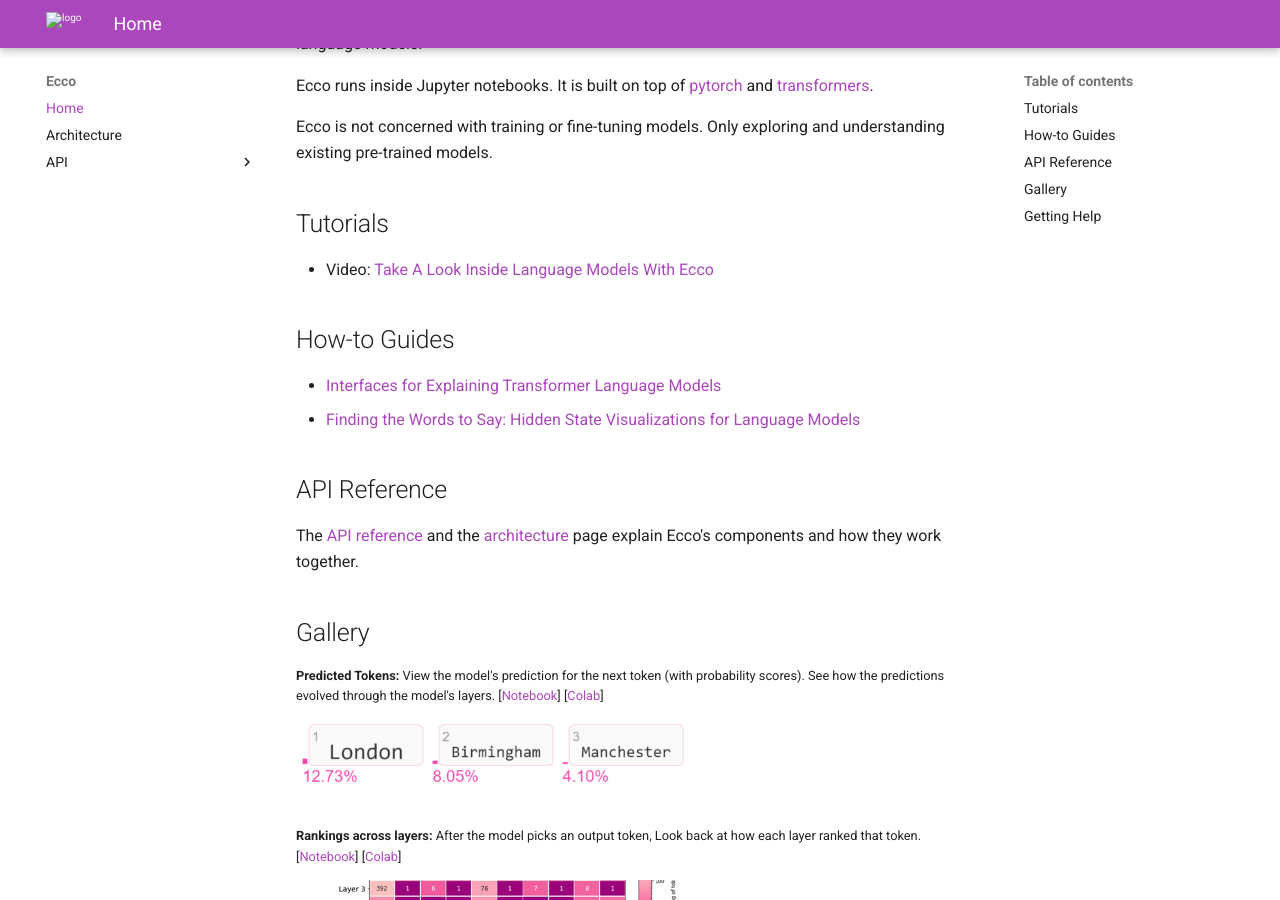
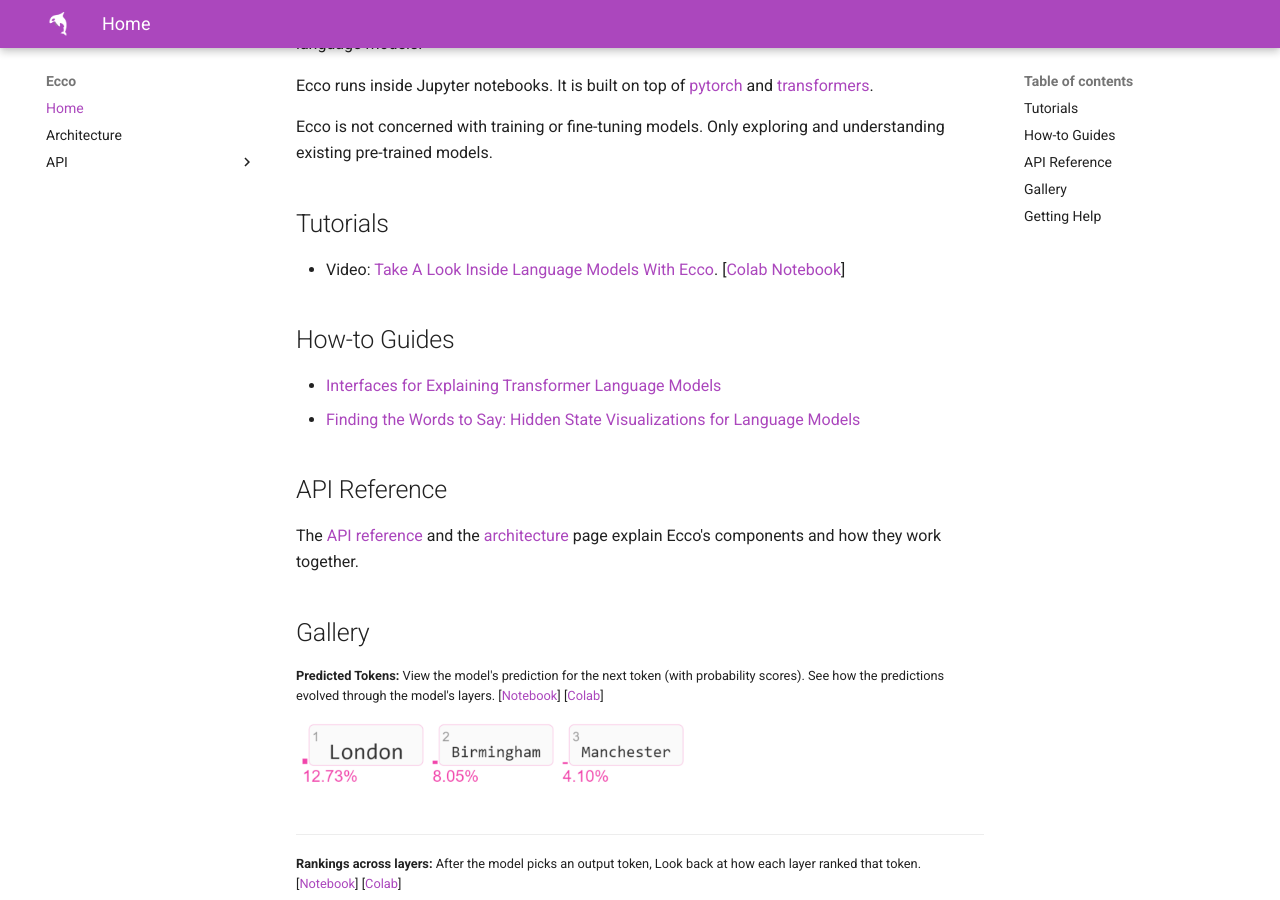
Before and after one commit to jalammar/ecco, an MkDocs documentation site: the page built from docs/index.md, in a window 1280 px wide and 900 px high, scrolled down 318 px. Built offline with MkDocs 1.6.1 and Material for MkDocs 9.7.7, drawn with Linux system fonts in a browser that asks for light colours.

Commit message:
- Adding images to docs - Adding notebook links

```diff
--- a/docs/index.md
+++ b/docs/index.md
@@ -8,7 +8,9 @@
 Ecco is not concerned with training or fine-tuning models. Only exploring and understanding existing pre-trained models.
 
 ## Tutorials
-- Video: [Take A Look Inside Language Models With Ecco](https://www.youtube.com/watch?v=rHrItfNeuh0)
+- Video: [Take A Look Inside Language Models With Ecco](https://www.youtube.com/watch?v=rHrItfNeuh0). \[<a href="https://colab.research.google.com/github/jalammar/ecco/blob/main/notebooks/Language_Models_and_Ecco_PyData_Khobar.ipynb">Colab Notebook</a>]
+
+
 
 ## How-to Guides
 - [Interfaces for Explaining Transformer Language Models](https://jalammar.github.io/explaining-transformers/)
@@ -22,24 +24,26 @@
 
 <div class="container gallery" markdown="1">
 
-<p><strong>Predicted Tokens:</strong> View the model's prediction for the next token (with probability scores). See how the predictions evolved through the model's layers. [<a href="">Notebook</a>] [<a href="">Colab</a>]</p>
+<p><strong>Predicted Tokens:</strong> View the model's prediction for the next token (with probability scores). See how the predictions evolved through the model's layers. [<a href="https://github.com/jalammar/ecco/blob/main/notebooks/Ecco_Output_Token_Scores.ipynb">Notebook</a>] [<a href="https://colab.research.google.com/github/jalammar/ecco/blob/main/notebooks/Ecco_Output_Token_Scores.ipynb">Colab</a>]</p>
 <img src="img/layer_predictions_ex_london.png" />
-
-<p><strong>Rankings across layers:</strong> After the model picks an output token, Look back at how each layer ranked that token.  [<a href="">Notebook</a>] [<a href="">Colab</a>]</p>
+<hr />
+<p><strong>Rankings across layers:</strong> After the model picks an output token, Look back at how each layer ranked that token.  [<a href="https://github.com/jalammar/ecco/blob/main/notebooks/Ecco_Evolution_of_Selected_Token.ipynb">Notebook</a>] [<a href="https://colab.research.google.com/github/jalammar/ecco/blob/main/notebooks/Ecco_Evolution_of_Selected_Token.ipynb">Colab</a>]</p>
 <img src="img/rankings_ex_eu_1_widethumb.png" />
-
-<p><strong>Layer Predictions:</strong>Compare the rankings of multiple tokens as candidates for a certain position in the sequence.  [<a href="">Notebook</a>] [<a href="">Colab</a>]</p>
+<hr />
+<p><strong>Layer Predictions:</strong>Compare the rankings of multiple tokens as candidates for a certain position in the sequence.  [<a href="https://github.com/jalammar/ecco/blob/main/notebooks/Ecco_Comparing_Token_Rankings.ipynb">Notebook</a>] [<a href="https://colab.research.google.com/github/jalammar/ecco/blob/main/notebooks/Ecco_Comparing_Token_Rankings.ipynb">Colab</a>]</p>
 <img src="img/rankings_watch_ex_is_are_widethumb.png" />
-<br />
-<p><strong>Input Saliency:</strong> How much did each input token contribute to producing the output token?  [<a href="">Notebook</a>] [<a href="">Colab</a>]
+<hr />
+<p><strong>Input Saliency:</strong> How much did each input token contribute to producing the output token?   [<a href="https://github.com/jalammar/ecco/blob/main/notebooks/Ecco_Input_Saliency.ipynb">Notebook</a>] [<a href="https://colab.research.google.com/github/jalammar/ecco/blob/main/notebooks/Ecco_Input_Saliency.ipynb">Colab</a>]
 </p>
 <img src="img/saliency_ex_1_thumbwide.png" />
 
-<p><strong>Detailed Saliency:</strong> See more precise input saliency values using the detailed view. [<a href="">Notebook</a>] [<a href="">Colab</a>]
+<hr />
+<p><strong>Detailed Saliency:</strong> See more precise input saliency values using the detailed view. [<a href="https://github.com/jalammar/ecco/blob/main/notebooks/Ecco_Input_Saliency.ipynb">Notebook</a>] [<a href="https://colab.research.google.com/github/jalammar/ecco/blob/main/notebooks/Ecco_Input_Saliency.ipynb">Colab</a>]
 </p>
 <img src="img/saliency_ex_2_thumbwide.png" />
 
-<p><strong>Neuron Activation Analysis:</strong> Examine underlying patterns in neuron activations using non-negative matrix factorization. [<a href="">Notebook</a>] [<a href="">Colab</a>]</p>
+<hr />
+<p><strong>Neuron Activation Analysis:</strong> Examine underlying patterns in neuron activations using non-negative matrix factorization. [<a href="https://github.com/jalammar/ecco/blob/main/notebooks/Ecco_Neuron_Factors.ipynb">Notebook</a>] [<a href="https://colab.research.google.com/github/jalammar/ecco/blob/main/notebooks/Ecco_Neuron_Factors.ipynb">Colab</a>]</p>
 <img src="img/nmf_ex_1_widethumb.png" />
 
 </div>
```
Also changed, not shown: docs/img/eccorca.png (added), docs/img/eccorca_pink.png (added), docs/img/eccorca_purple.png (added), docs/img/eccorca_white.png (added).
